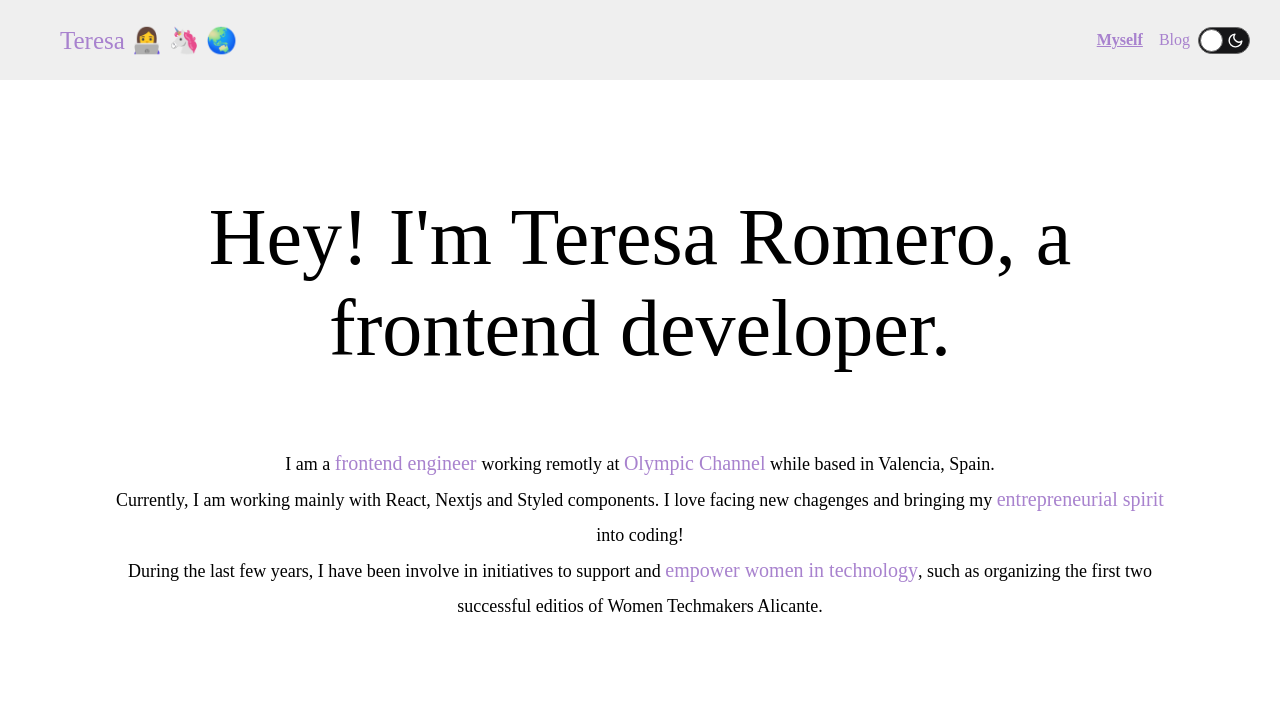
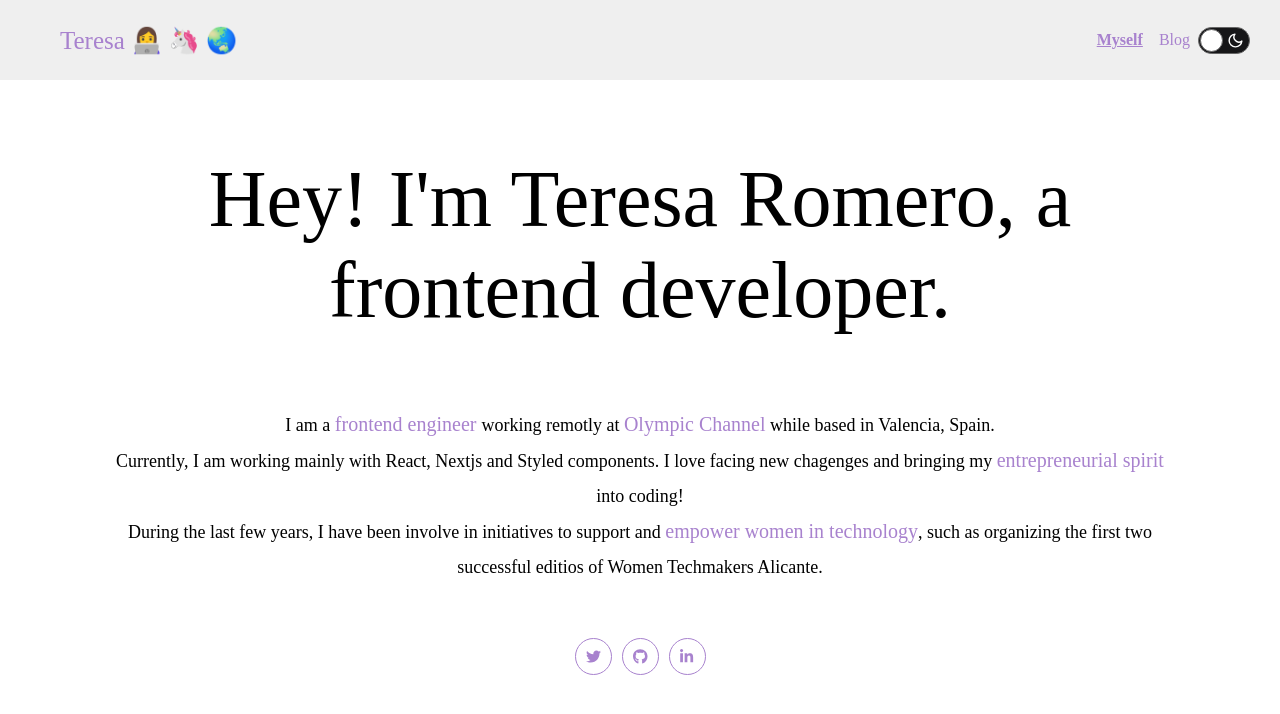
Before and after one commit to teresarg/portfolio, a React (Create React App) app: page / in a window 1280 px wide. Shown: the top 714 px of the page. Built offline with nearby package versions, Linux system fonts and the light colour scheme; a web font is replaced by a local one.

Commit message:
adding buttons and some fix in link component

```diff
--- /dev/null
+++ b/src/components/Button.ts
@@ -0,0 +1,22 @@
+import styled from "styled-components";
+
+const RoundButton = styled.button`
+  background-color: transparent;
+  border-radius: 50%;
+  border: 0.15rem solid ${(props) => props.theme.secondary};
+  box-sizing: content-box;
+  color: ${(props) => props.theme.secondary};
+  cursor: pointer;
+  display: inline-flex;
+  font-size: 1.5rem;
+  height: 1.5rem;
+  margin: 0.5rem;
+  padding: 1rem;
+  vertical-align: top;
+  width: 1.5rem;
+  &:disabled {
+    cursor: initial;
+  }
+`;
+
+export { RoundButton };
--- a/src/components/Link.tsx
+++ b/src/components/Link.tsx
@@ -1,9 +1,17 @@
-import { Link as LinkReactRouter } from "react-router-dom";
+import React from "react";
+import { Link as LinkReactRouter, LinkProps } from "react-router-dom";
 import styled, { css } from "styled-components";
+
+const LinkReactRouterWrapper = ({
+  isActive,
+  ...props
+}: LinkProps & { isActive: boolean }): React.ReactElement => (
+  <LinkReactRouter {...props}></LinkReactRouter>
+);
 
 // Estilar un componente react
 // Bulk styles
-const Link = styled(LinkReactRouter)<{ isActive?: boolean }>`
+const Link = styled(LinkReactRouterWrapper)<{ isActive?: boolean }>`
   box-sizing: border-box;
   color: ${(props) => props.theme.secondary};
   display: block;
--- a/src/components/index.ts
+++ b/src/components/index.ts
@@ -2,3 +2,4 @@ export * from "./Header";
 export * from "./Toggle";
 export * from "./PageLayout";
 export * from "./Link";
+export * from "./Button";
--- a/src/pages/About.tsx
+++ b/src/pages/About.tsx
@@ -1,3 +1,10 @@
+import {
+  faGithub,
+  faLinkedinIn,
+  faTwitter
+} from "@fortawesome/free-brands-svg-icons";
+import { FontAwesomeIcon } from "@fortawesome/react-fontawesome";
+import { RoundButton } from "components";
 import React from "react";
 import styled from "styled-components";
 
@@ -16,6 +23,17 @@ const About = (): React.ReactElement => (
       and <span>empower women in technology</span>, such as organizing the first
       two successful editios of Women Techmakers Alicante.
     </Description>
+    <LinksSection>
+      <RoundButton as="a" href="https://twitter.com/teresaroga7">
+        <FontAwesomeIcon icon={faTwitter} />
+      </RoundButton>
+      <RoundButton as="a" href="https://github.com/teresarg">
+        <FontAwesomeIcon icon={faGithub} />
+      </RoundButton>
+      <RoundButton as="a" href="https://es.linkedin.com/in/teresaroga7">
+        <FontAwesomeIcon icon={faLinkedinIn} />
+      </RoundButton>
+    </LinksSection>
   </>
 );
 
@@ -41,4 +59,9 @@ const Description = styled.p`
   }
 `;
 
+const LinksSection = styled.div`
+  text-align: center;
+  margin-top: 3rem;
+`;
+
 export default About;
```
